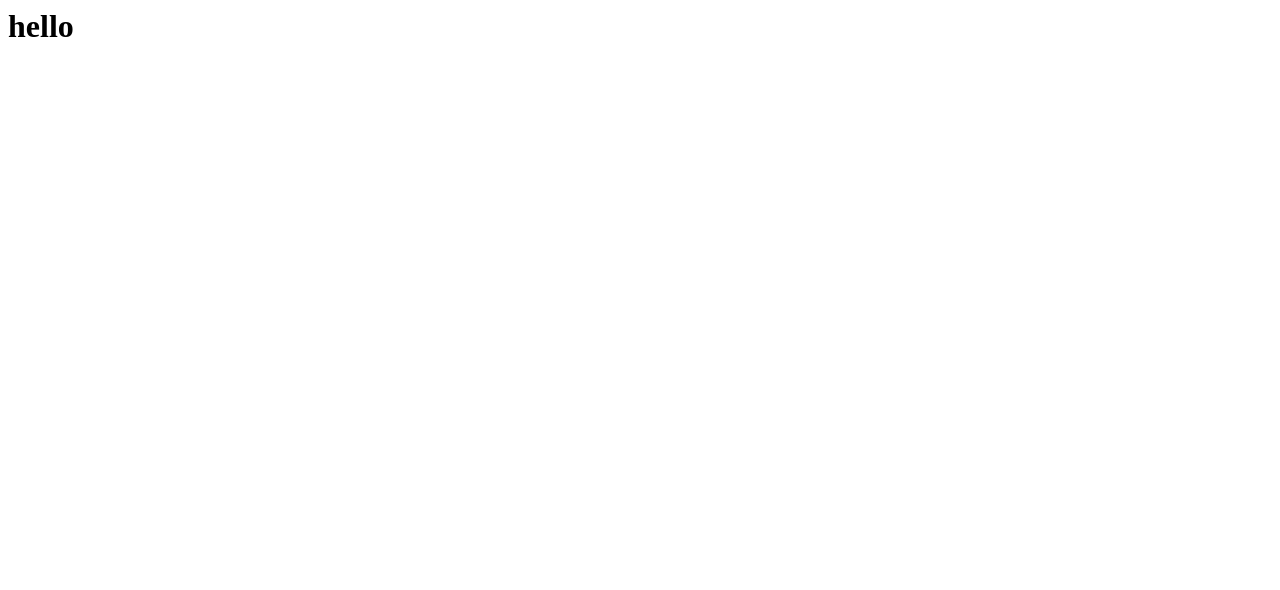
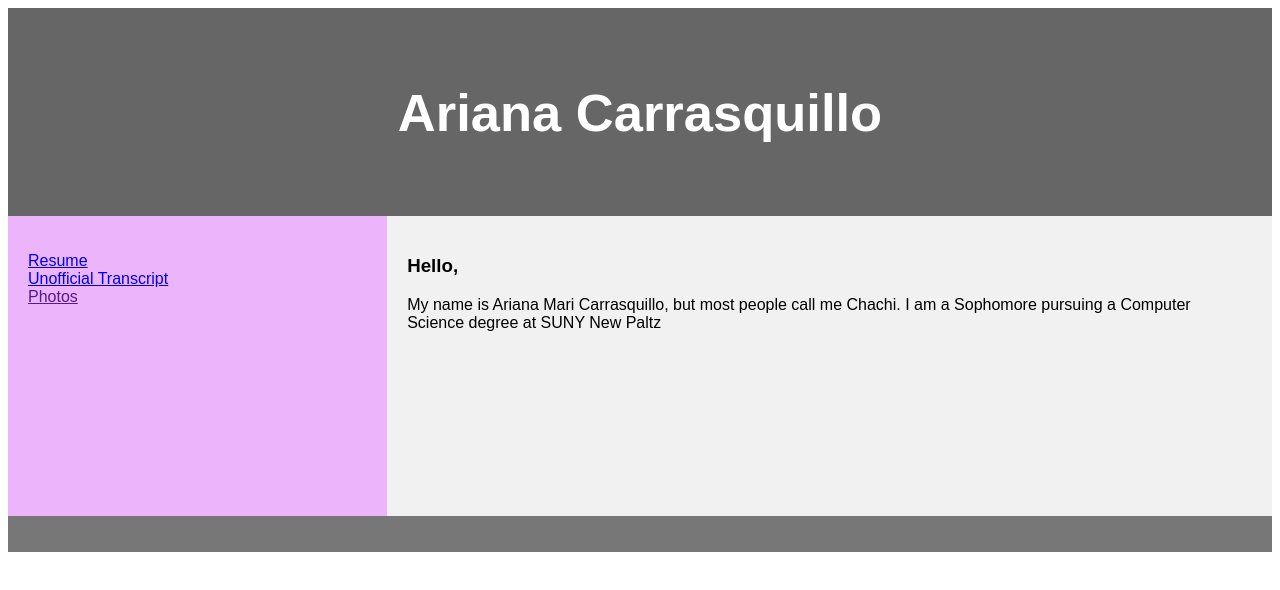
Before and after one commit to carrasqa1/MyPersonalWebsite, a website: page index.html in a window 1280 px wide. Drawn offline with Linux system fonts and the light colour scheme.

```diff
--- a/index.html
+++ b/index.html
@@ -1,5 +1,96 @@
-<html>
-  <h1>
-    hello
-  </h1>
+<!DOCTYPE html>
+<html lang="en">
+<head>
+<title>A. Carrasquillo's Personal Website</title>
+<meta charset="utf-8">
+<meta name="viewport" content="width=device-width, initial-scale=1">
+<style>
+* {
+    box-sizing: border-box;
+}
+
+body {
+    font-family: Arial, Helvetica, sans-serif;
+}
+
+/* Style the header */
+header {
+    background-color: #666;
+    padding: 30px;
+    text-align: center;
+    font-size: 35px;
+    color: white;
+}
+
+nav {
+    float: left;
+    width: 30%;
+    height: 300px;
+    background: #ECB4FA;
+    padding: 20px;
+}
+
+/*inside the menu */
+nav ul {
+    list-style-type: none;
+    padding: 0;
+}
+
+article {
+    float: left;
+    padding: 20px;
+    width: 70%;
+    background-color: #f1f1f1;
+    height: 300px;
+}
+
+section:after {
+    content: "";
+    display: table;
+    clear: both;
+}
+
+footer {
+    background-color: #777;
+    padding: 10px;
+    text-align: center;
+    color: white;
+}
+
+@media (max-width: 600px) {
+    nav, article {
+        width: 100%;
+        height: auto;
+    }
+}
+</style>
+</head>
+<body>
+
+<header>
+  <h2>Ariana Carrasquillo</h2>
+</header>
+
+<section>
+  <nav>
+    <ul>
+      <li><a href="C:\Users\GWCStudent\Desktop\MyPersonalWebsite\A. Carrasquillo's Resume.pdf">Resume</a></li>
+      <li><a href="C:\Users\GWCStudent\Desktop\MyPersonalWebsite\2018UnofficialTrans.pdf">Unofficial Transcript</a></li>
+      <li><a href="">Photos</a></li>
+    </ul>
+  </nav>
+
+  <article>
+    <h1>Hello,</h1>
+    <p>My name is Ariana Mari Carrasquillo, but most people call me Chachi.
+       I am a Sophomore pursuing a Computer Science degree at SUNY New Paltz</p>
+    <p> </p>
+  </article>
+</section>
+
+<footer>
+  <p><p>
+</footer>
+
+</body>
 </html>
```
Also changed, not shown: app.js (added, +11 -0 lines), package.json (added, +22 -0 lines), 4 other files.
